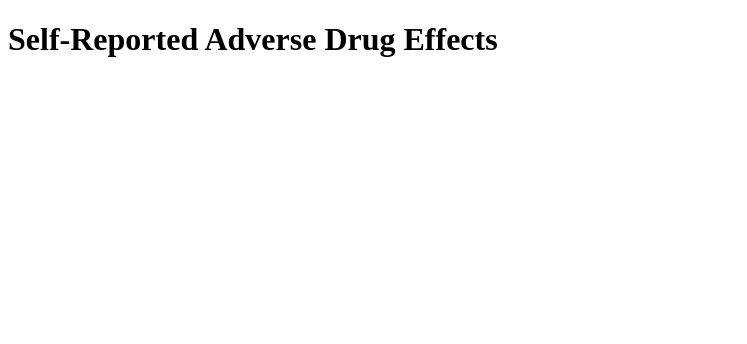
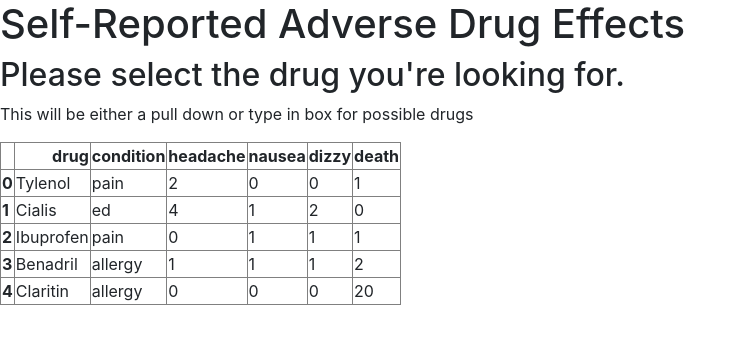
Before and after one commit to hendahmke/adverse_drug_reactions, a Flask app: template templates/home.html in a window 1280 px wide. Shown: the top 344 px of the page, without its empty margins (0-747 px from the left). Run offline with Flask 2, Linux system fonts and the light colour scheme; the template is opened without the code that fills it, so the values that code supplies are empty; some libraries are stand-ins or nearby versions.

Commit message:
dummy data, empty dataset with flask-sqlalchemy

```diff
--- a/flasksite.py
+++ b/flasksite.py
@@ -1,9 +1,34 @@
+import pandas as pd
 from flask import Flask, render_template
+from flask_alchemy import SQLAlchemy
+
 app = Flask(__name__)
+app.config['SQLALCHEMY_DATABASE_URI'] = 'sqlite:///test.db'
+db = SQLAlchemy(app)
+
+# df = pd.read_csv('raw_data/dummydata.csv')
+# html = df.to_html()
+
+class Drug(db.Model):
+    id = db.Column(db.Integer, primary_key = True)
+    drugname = db.Column(db.String(30), unique=True)
+    condition = db.Column(db.String(20), unique=False)
+    headache = db.Column(db.Integer, unique=False)
+    nausea = db.Column(db.Integer, unique=False)
+    dizzy = db.Column(db.Integer, unique=False)
+    death = db.Column(db.Integer, unique=False)
 
 @app.route('/')
 @app.route('/home')
 def home():
+    if request.method == 'POST':
+        csv_file = request.files['raw_data/dummydata.csv']
+        csv_file = TextIOWrapper(csv_file, encoding='utf-8')
+        csv_reader = csv.reader(csv_file, delimiter=',')
+        for row in csv_reader:
+            drug = Drug(drugname=row[0], condition=row[1], headache=row[2], nausea=row[3], dizzy=row[4], death=row[5])
+            db.session.add(drug)
+            db.session.commit()
     return render_template('home.html')
 
 @app.route('/data')
--- a/requirements.txt
+++ b/requirements.txt
@@ -10,3 +10,4 @@
 python-gitlab
 twine
 flask
+Flask-SQLAlchemy
--- a/templates/home.html
+++ b/templates/home.html
@@ -1,9 +1,68 @@
-<!DOCTYPE html>
-<html>
-<head>
-  <title>'Self-Reported Adverse Drug Effects'</title>
-</head>
-<body>
+{% extends "layout.html" %}
+{% block content %}
   <h1>Self-Reported Adverse Drug Effects</h1>
-</body>
-</html>
+  <div class="selector">
+    <h2>Please select the drug you're looking for.</h2>
+    <p>This will be either a pull down or type in box for possible drugs</p>
+  </div>
+    <table border="1" class="dataframe">
+  <thead>
+    <tr style="text-align: right;">
+      <th></th>
+      <th>drug</th>
+      <th>condition</th>
+      <th>headache</th>
+      <th>nausea</th>
+      <th>dizzy</th>
+      <th>death</th>
+    </tr>
+  </thead>
+  <tbody>
+    <tr>
+      <th>0</th>
+      <td>Tylenol</td>
+      <td>pain</td>
+      <td>2</td>
+      <td>0</td>
+      <td>0</td>
+      <td>1</td>
+    </tr>
+    <tr>
+      <th>1</th>
+      <td>Cialis</td>
+      <td>ed</td>
+      <td>4</td>
+      <td>1</td>
+      <td>2</td>
+      <td>0</td>
+    </tr>
+    <tr>
+      <th>2</th>
+      <td>Ibuprofen</td>
+      <td>pain</td>
+      <td>0</td>
+      <td>1</td>
+      <td>1</td>
+      <td>1</td>
+    </tr>
+    <tr>
+      <th>3</th>
+      <td>Benadril</td>
+      <td>allergy</td>
+      <td>1</td>
+      <td>1</td>
+      <td>1</td>
+      <td>2</td>
+    </tr>
+    <tr>
+      <th>4</th>
+      <td>Claritin</td>
+      <td>allergy</td>
+      <td>0</td>
+      <td>0</td>
+      <td>0</td>
+      <td>20</td>
+    </tr>
+  </tbody>
+</table>
+{% endblock %}
--- /dev/null
+++ b/templates/layout.html
@@ -0,0 +1,22 @@
+<!DOCTYPE html>
+<html lang="en">
+  <head>
+    <!-- Required meta tags -->
+    <meta charset="utf-8">
+    <meta name="viewport" content="width=device-width, initial-scale=1, shrink-to-fit=no">
+
+    <!-- Bootstrap CSS -->
+    <link rel="stylesheet" href="https://maxcdn.bootstrapcdn.com/bootstrap/4.0.0/css/bootstrap.min.css" integrity="sha384-Gn5384xqQ1aoWXA+058RXPxPg6fy4IWvTNh0E263XmFcJlSAwiGgFAW/dAiS6JXm" crossorigin="anonymous">
+
+    <title>Adverse Drug Effects</title>
+  </head>
+  <body>
+    {% block content %}{% endblock %}
+
+    <!-- Optional JavaScript -->
+    <!-- jQuery first, then Popper.js, then Bootstrap JS -->
+    <script src="https://code.jquery.com/jquery-3.2.1.slim.min.js" integrity="sha384-KJ3o2DKtIkvYIK3UENzmM7KCkRr/rE9/Qpg6aAZGJwFDMVNA/GpGFF93hXpG5KkN" crossorigin="anonymous"></script>
+    <script src="https://cdnjs.cloudflare.com/ajax/libs/popper.js/1.12.9/umd/popper.min.js" integrity="sha384-ApNbgh9B+Y1QKtv3Rn7W3mgPxhU9K/ScQsAP7hUibX39j7fakFPskvXusvfa0b4Q" crossorigin="anonymous"></script>
+    <script src="https://maxcdn.bootstrapcdn.com/bootstrap/4.0.0/js/bootstrap.min.js" integrity="sha384-JZR6Spejh4U02d8jOt6vLEHfe/JQGiRRSQQxSfFWpi1MquVdAyjUar5+76PVCmYl" crossorigin="anonymous"></script>
+  </body>
+</html>
```
Also changed, not shown: templates/data.html (+3 -8 lines), 1 other file.
